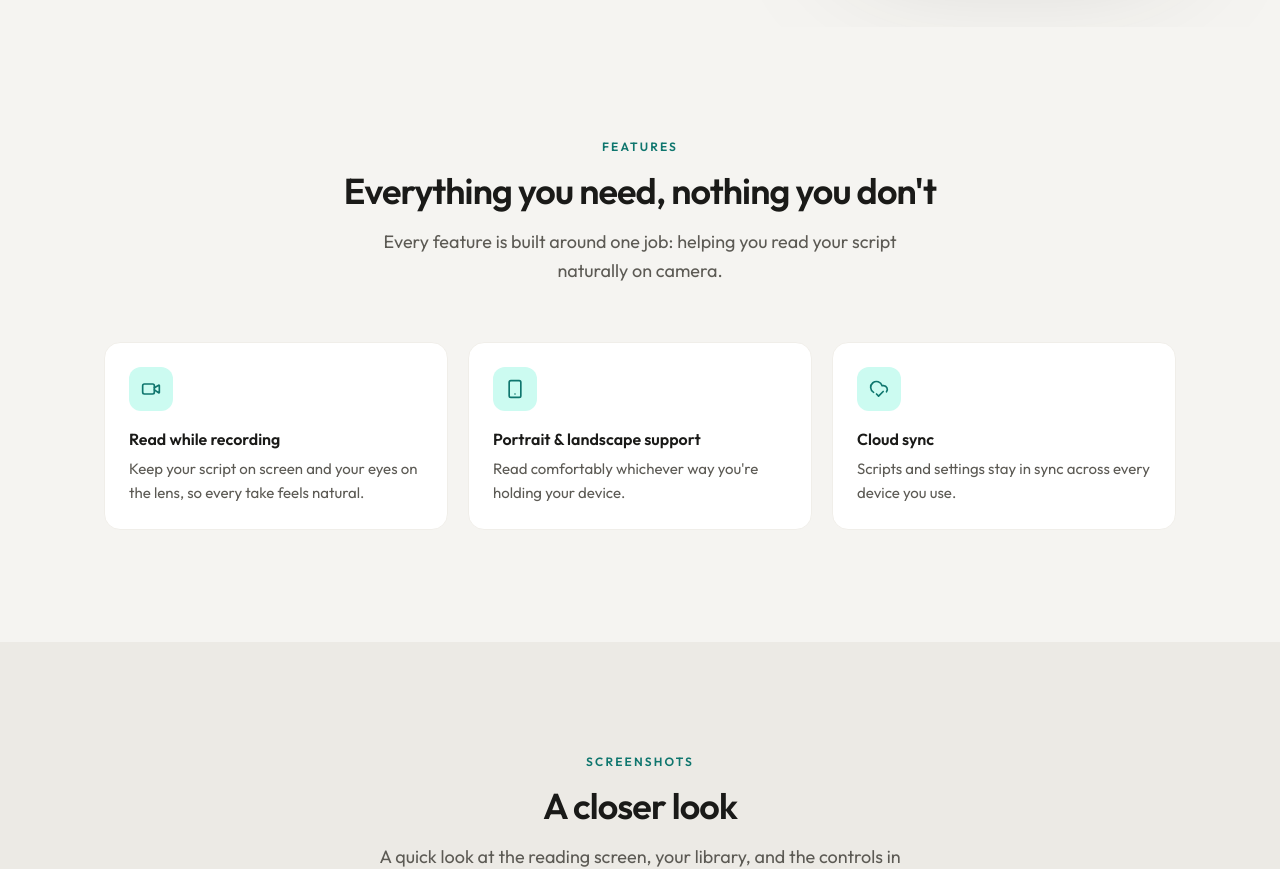
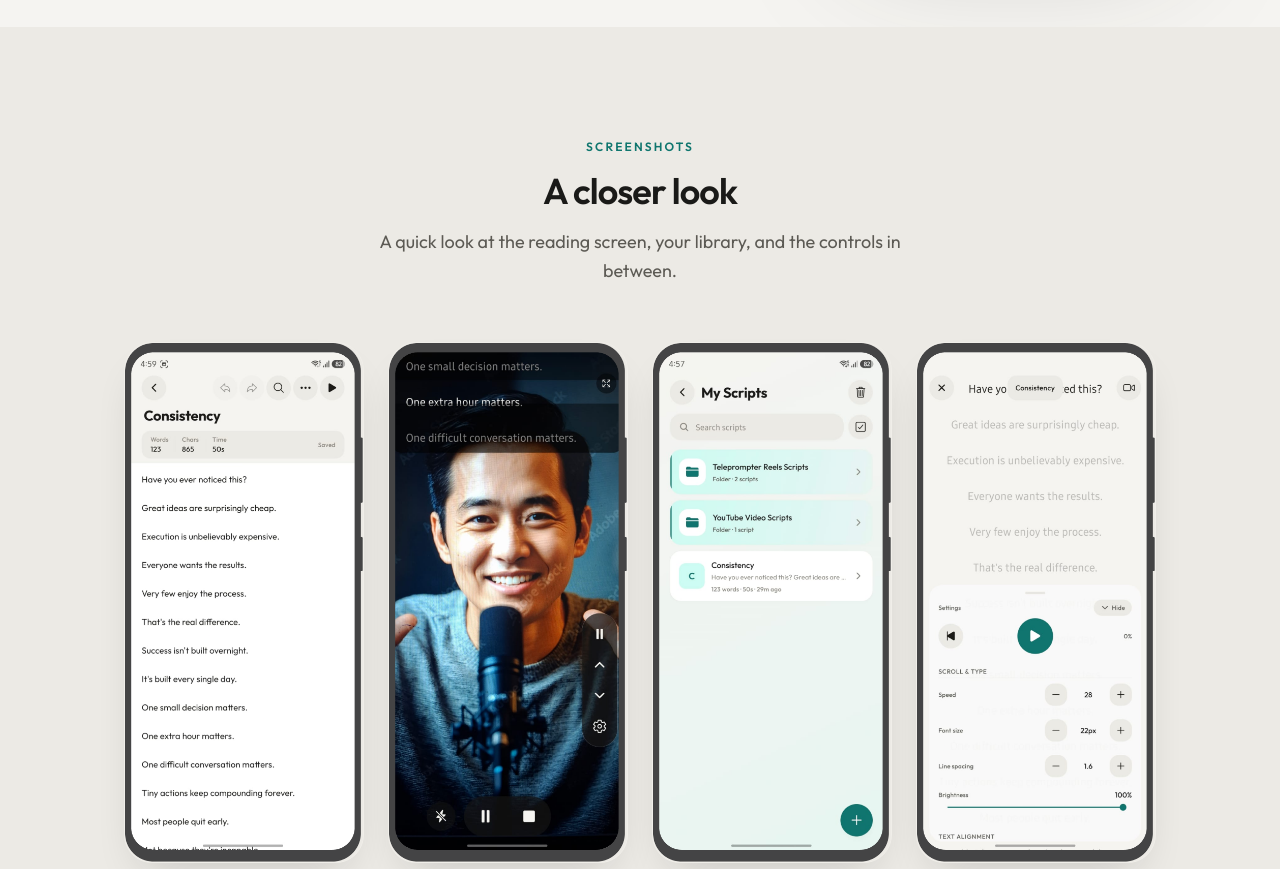
Before and after one commit to Utkarshvr/teleprompter-landing, a Next.js app: page / in a window 1280 px wide. Shown: the part 880-1749 px from the top of the page. Built offline with nearby package versions, Linux system fonts and the light colour scheme; no server answers.

Commit message:
Reorder components in Home page to ensure Features section appears after Screenshots for improved layout consistency.

```diff
--- a/src/app/page.tsx
+++ b/src/app/page.tsx
@@ -7,8 +7,8 @@ export default function Home() {
       <Navbar />
       <main className="flex-1">
         <Hero />
+        <Screenshots />
         <Features />
-        <Screenshots />
         <CTA />
       </main>
       <Footer />
```
